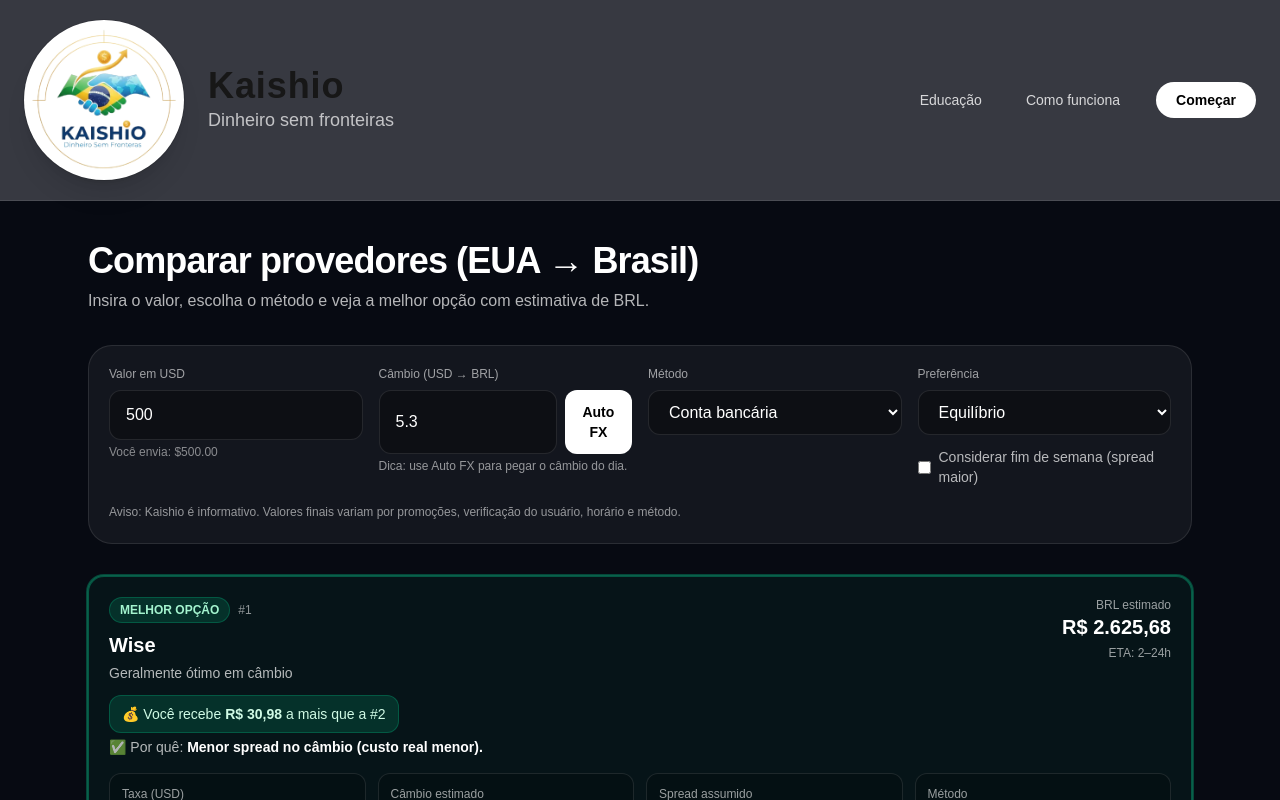
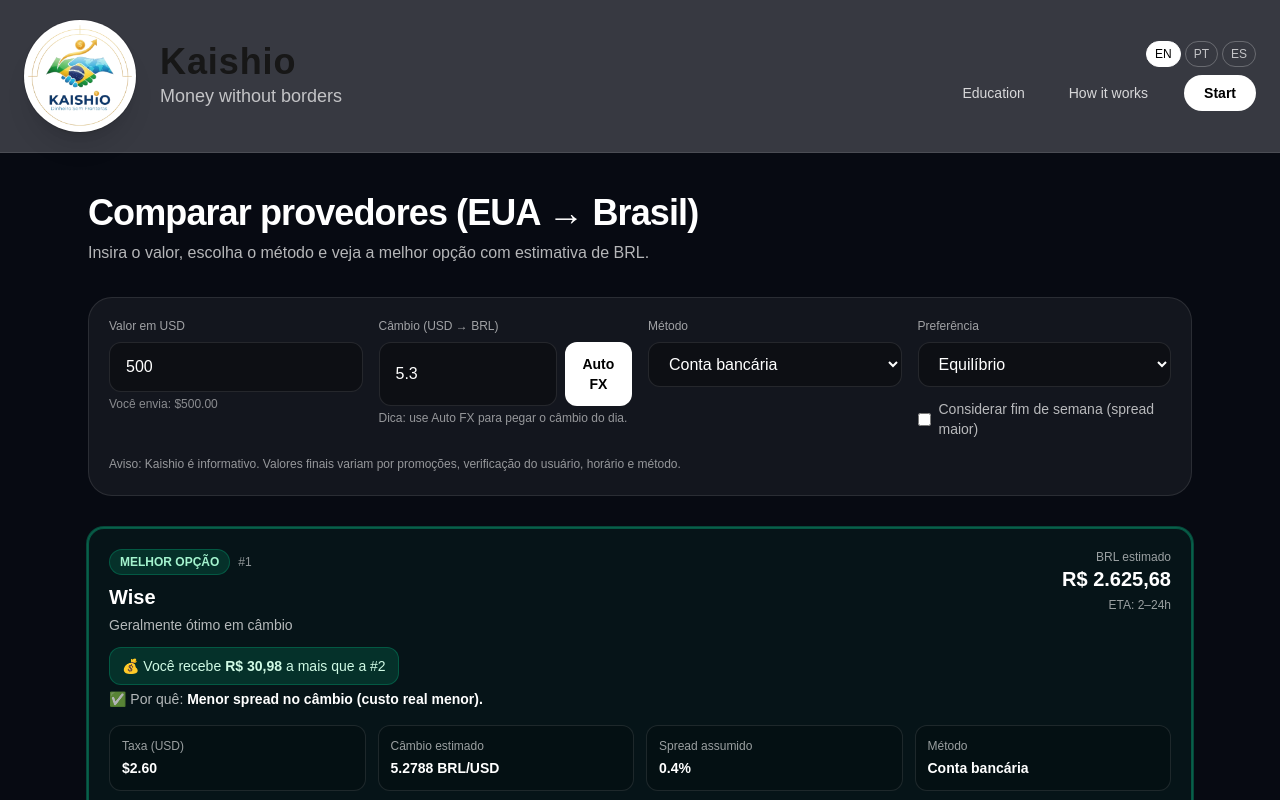
Before and after one commit to marioagnese/kaishio, a Next.js app: page /compare in a window 1280 px wide. Shown: the top 800 px of the page. Built offline with nearby package versions, Linux system fonts and the light colour scheme.

Commit message:
Add language context and EN/PT/ES header toggle

```diff
--- a/src/app/layout.tsx
+++ b/src/app/layout.tsx
@@ -1,22 +1,41 @@
+// src/app/layout.tsx
 import type { Metadata } from "next";
+import { Geist, Geist_Mono } from "next/font/google";
 import "./globals.css";
+
+import { LanguageProvider } from "@/contexts/LanguageContext";
 import SiteHeader from "@/components/site/SiteHeader";
 
+const geistSans = Geist({
+  variable: "--font-geist-sans",
+  subsets: ["latin"],
+});
+
+const geistMono = Geist_Mono({
+  variable: "--font-geist-mono",
+  subsets: ["latin"],
+});
+
 export const metadata: Metadata = {
-  title: "Kaishio — Dinheiro sem fronteiras",
-  description: "Compare o custo real antes de enviar dinheiro ao Brasil",
+  title: "Kaishio — Money without borders",
+  description:
+    "Independent assistant to compare money transfer providers from the US to Latin America.",
 };
 
 export default function RootLayout({
   children,
-}: {
+}: Readonly<{
   children: React.ReactNode;
-}) {
+}>) {
   return (
-    <html lang="pt-BR">
-      <body className="antialiased bg-[#070A12] text-white">
-        <SiteHeader />
-        {children}
+    <html lang="en">
+      <body
+        className={`${geistSans.variable} ${geistMono.variable} antialiased bg-[#070A12] text-white`}
+      >
+        <LanguageProvider>
+          <SiteHeader />
+          {children}
+        </LanguageProvider>
       </body>
     </html>
   );
--- a/src/components/site/SiteHeader.tsx
+++ b/src/components/site/SiteHeader.tsx
@@ -1,58 +1,124 @@
 // src/components/site/SiteHeader.tsx
+"use client";
+
 import Image from "next/image";
 import Link from "next/link";
+import { useLanguage, type Language } from "@/contexts/LanguageContext";
 
-type Props = {
-  active?: "home" | "education" | "how" | "compare";
+const LABELS: Record<
+  Language,
+  {
+    tagline: string;
+    education: string;
+    how: string;
+    compare: string;
+    start: string;
+  }
+> = {
+  en: {
+    tagline: "Money without borders",
+    education: "Education",
+    how: "How it works",
+    compare: "Compare",
+    start: "Start",
+  },
+  pt: {
+    tagline: "Dinheiro sem fronteiras",
+    education: "Educação",
+    how: "Como funciona",
+    compare: "Comparar",
+    start: "Começar",
+  },
+  es: {
+    tagline: "Dinero sin fronteras",
+    education: "Educación",
+    how: "Cómo funciona",
+    compare: "Comparar",
+    start: "Empezar",
+  },
 };
 
-function navClass(isActive: boolean) {
-  return [
-    "hidden sm:inline-flex rounded-full px-4 py-2 text-sm transition",
-    isActive ? "bg-white/15 text-white" : "text-white/80 hover:text-white hover:bg-white/10",
-  ].join(" ");
-}
+const LANG_CHOICES: { code: Language; label: string }[] = [
+  { code: "en", label: "EN" },
+  { code: "pt", label: "PT" },
+  { code: "es", label: "ES" },
+];
 
-export default function SiteHeader({ active }: Props) {
+export default function SiteHeader() {
+  const { lang, setLang } = useLanguage();
+  const t = LABELS[lang];
+
   return (
     <header className="sticky top-0 z-50 bg-[#060812]/80 backdrop-blur border-b border-white/10">
       <div className="mx-auto max-w-7xl px-6 py-5 flex items-center justify-between">
         {/* BRAND */}
         <Link href="/" className="flex items-center gap-6">
-          {/* HUGE LOGO BADGE (edit sizes here ONCE) */}
-          <div className="h-32 w-32 sm:h-40 sm:w-40 rounded-full bg-white flex items-center justify-center shadow-xl ring-1 ring-black/10 overflow-hidden">
+          {/* BIG LOGO BADGE (reads on mobile) */}
+          <div className="h-24 w-24 sm:h-28 sm:w-28 rounded-full bg-white flex items-center justify-center shadow-xl ring-1 ring-black/10 overflow-hidden">
             <Image
               src="/brand/kaishio-logo.png"
               alt="Kaishio"
-              width={420}
-              height={420}
-              className="object-cover scale-[1.35]"
+              width={260}
+              height={260}
+              className="object-contain scale-[1.4]"
               priority
             />
           </div>
 
           {/* WORDMARK */}
           <div className="leading-tight">
-            <div className="text-3xl sm:text-4xl font-bold tracking-wide">Kaishio</div>
-            <div className="text-base sm:text-lg text-white/70">Dinheiro sem fronteiras</div>
+            <div className="text-3xl sm:text-4xl font-bold tracking-wide">
+              Kaishio
+            </div>
+            <div className="text-base sm:text-lg text-white/70">
+              {t.tagline}
+            </div>
           </div>
         </Link>
 
-        {/* NAV */}
-        <nav className="flex items-center gap-3">
-          <Link href="/education" className={navClass(active === "education")}>
-            Educação
+        {/* NAV + LANGUAGE TOGGLE */}
+        <div className="flex flex-col items-end gap-2">
+          {/* Language selector */}
+          <div className="flex items-center gap-1">
+            {LANG_CHOICES.map((item) => (
+              <button
+                key={item.code}
+                type="button"
+                onClick={() => setLang(item.code)}
+                className={[
+                  "px-2 py-1 text-xs rounded-full border transition",
+                  lang === item.code
+                    ? "bg-white text-black border-white"
+                    : "border-white/25 text-white/70 hover:bg-white/10",
+                ].join(" ")}
+              >
+                {item.label}
+              </button>
+            ))}
+          </div>
+
+          {/* Nav links */}
+          <nav className="flex items-center gap-2 sm:gap-3">
+            <Link
+              href="/education"
+              className="hidden sm:inline-flex rounded-full px-4 py-2 text-sm text-white/80 hover:text-white hover:bg-white/10 transition"
+            >
+              {t.education}
             </Link>
-          <Link href="/how-it-works" className={navClass(active === "how")}>
-            Como funciona
+            <Link
+              href="/how-it-works"
+              className="hidden sm:inline-flex rounded-full px-4 py-2 text-sm text-white/80 hover:text-white hover:bg-white/10 transition"
+            >
+              {t.how}
             </Link>
             <Link
               href="/compare"
               className="ml-2 inline-flex rounded-full bg-white text-black px-5 py-2 text-sm font-semibold hover:bg-white/90 transition"
             >
-            Começar
+              {t.start}
             </Link>
           </nav>
+        </div>
       </div>
     </header>
   );
--- /dev/null
+++ b/src/contexts/LanguageContext.tsx
@@ -0,0 +1,53 @@
+// src/contexts/LanguageContext.tsx
+"use client";
+
+import {
+  createContext,
+  useContext,
+  useEffect,
+  useState,
+  type ReactNode,
+} from "react";
+
+export type Language = "en" | "pt" | "es";
+
+type LanguageContextValue = {
+  lang: Language;
+  setLang: (lang: Language) => void;
+};
+
+const LanguageContext = createContext<LanguageContextValue | null>(null);
+
+export function LanguageProvider({ children }: { children: ReactNode }) {
+  const [lang, setLangState] = useState<Language>("en");
+
+  // Load from localStorage on mount
+  useEffect(() => {
+    if (typeof window === "undefined") return;
+    const stored = window.localStorage.getItem("kaishio-lang");
+    if (stored === "en" || stored === "pt" || stored === "es") {
+      setLangState(stored);
+    }
+  }, []);
+
+  const setLang = (next: Language) => {
+    setLangState(next);
+    if (typeof window !== "undefined") {
+      window.localStorage.setItem("kaishio-lang", next);
+    }
+  };
+
+  return (
+    <LanguageContext.Provider value={{ lang, setLang }}>
+      {children}
+    </LanguageContext.Provider>
+  );
+}
+
+export function useLanguage() {
+  const ctx = useContext(LanguageContext);
+  if (!ctx) {
+    throw new Error("useLanguage must be used within LanguageProvider");
+  }
+  return ctx;
+}
```
Lines whose indentation alone changed are shown as unchanged.
